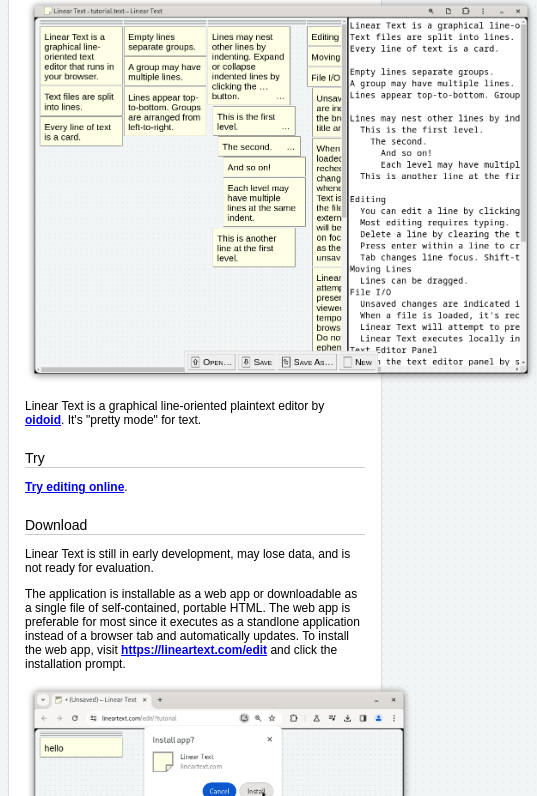
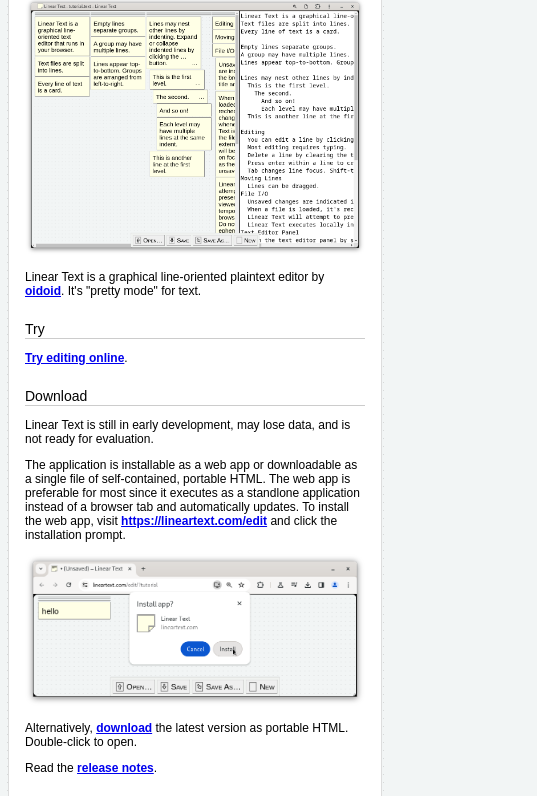
Before and after one commit to oidoid/lineartext.com, a plain HTML site: page index.html in a window 390 px wide. Shown: the part 81-877 px from the top of the page, 537 px wide, since content can reach past the window. Drawn offline with Linux system fonts and the light colour scheme.

Commit message:
Fix image on mobile

```diff
--- a/index.html
+++ b/index.html
@@ -48,6 +48,11 @@
         padding-block-end: 2px;
         margin-block-start: 2rem;
         margin-block-end: 4px;
+      }
+      img {
+        /* Proportionally scale down as needed. */
+        max-width: 100%;
+        height: auto;
       }
     </style>
     <link rel="icon" href="favicon.png" />
```
